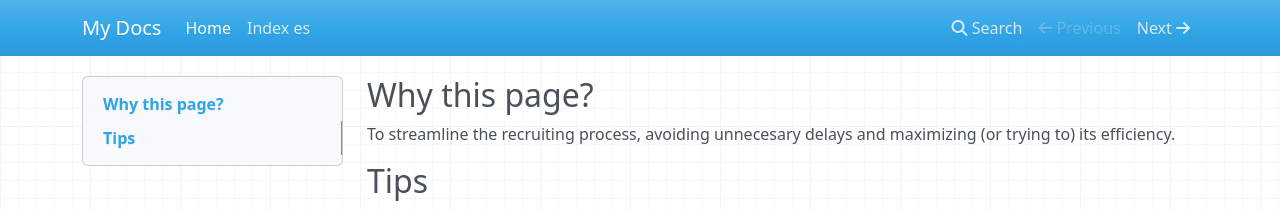
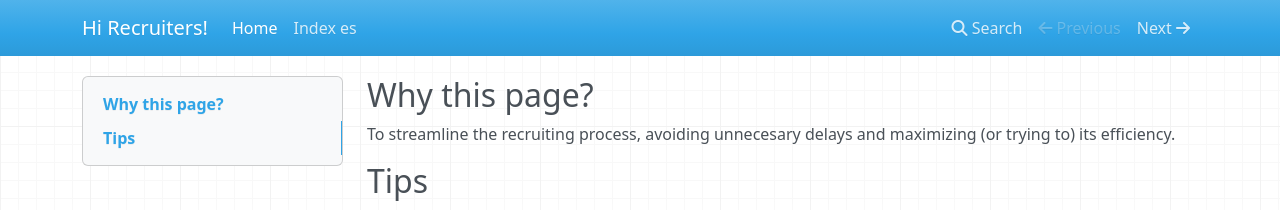
Before and after one commit to hirecruiters/hirecruiters.github.io-bak, an MkDocs documentation site: the page built from docs/index.md, in a window 1280 px wide. Shown: the top 210 px of the page. Built offline with MkDocs 1.6.1, drawn with Linux system fonts in a browser that asks for light colours; nearby versions of some CDN libraries.

Commit message:
change site title

```diff
--- a/mkdocs.yml
+++ b/mkdocs.yml
@@ -1 +1 @@
-site_name: My Docs
+site_name: Hi Recruiters!
```
